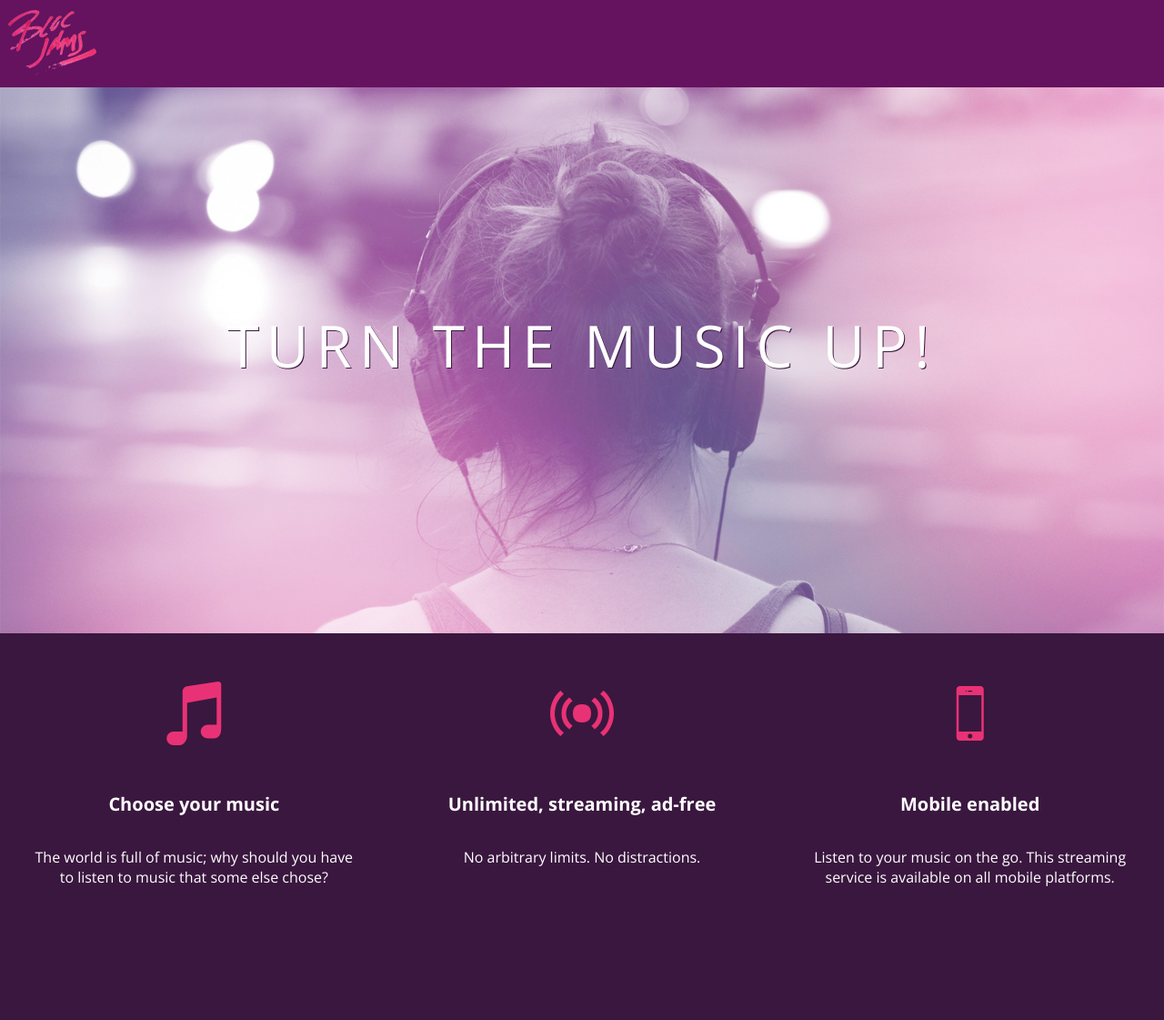
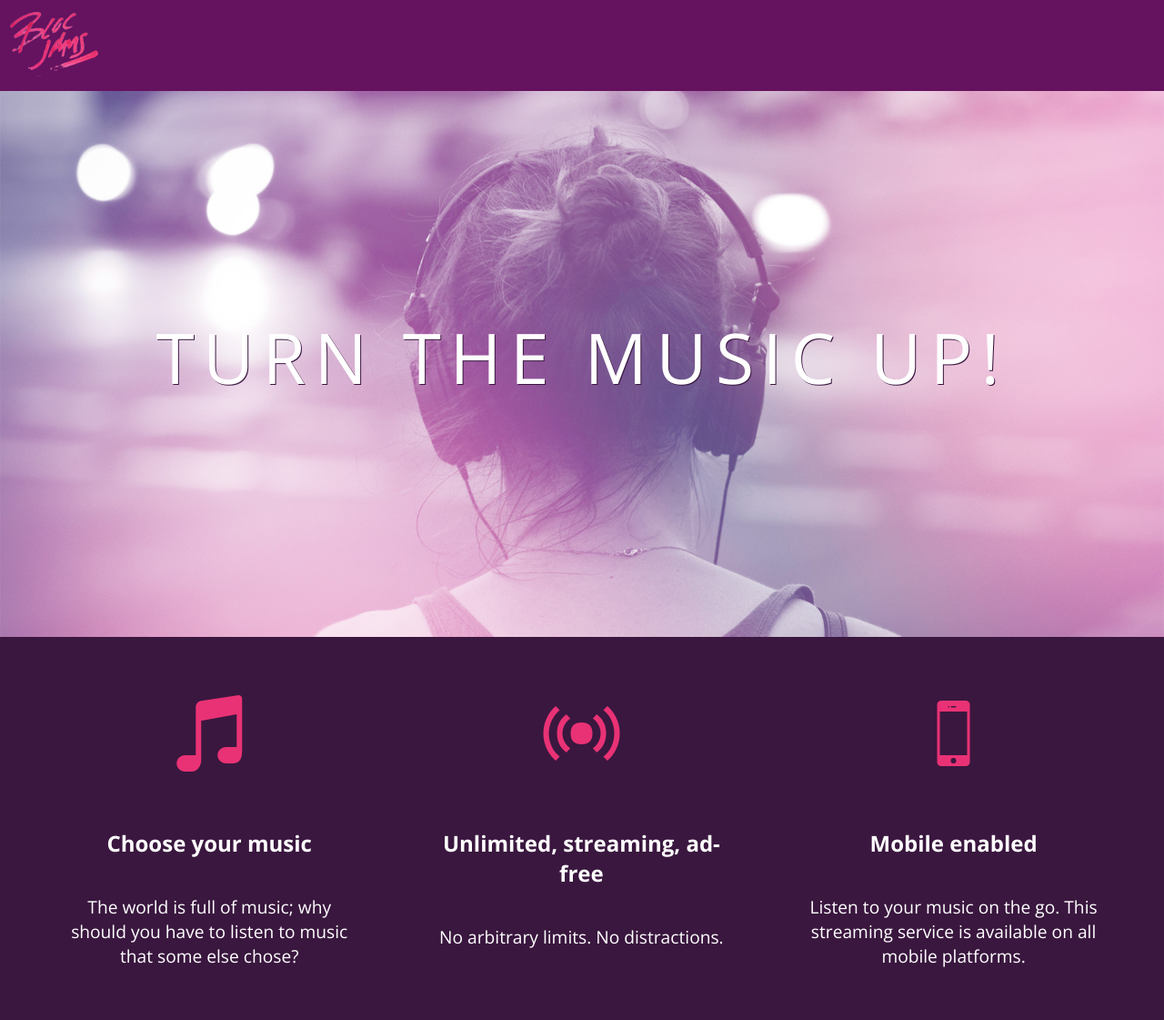
Before and after one commit to xlchip/bloc-jams2, a plain HTML site: page index.html in a window 1280 px wide. Shown: the whole page at 91% size. Before the commit the page ends 1023 px from the top, so only its background shows below. Drawn offline with nearby package versions, Linux system fonts and the light colour scheme.

Commit message:
checkpoint-8-responsiveness:completed

```diff
--- a/index.html
+++ b/index.html
@@ -2,10 +2,12 @@
 <html>
 	<head>
 		<title>Bloc Jams</title>
+		<meta name="viewport" content="width=device-width, initial-scale=1">
 		<link rel="stylesheet" type="text/css" href="http://fonts.googleapis.com/css?family=Open+Sans:400,800,600,700,300">
 		<link rel="stylesheet" type="text/css" href="http://code.ionicframework.com/ionicons/2.0.1/css/ionicons.min.css">
 		<link rel="stylesheet" type="text/css" href="styles/normalize.css">
 		<link rel="stylesheet" type="text/css" href="styles/main.css">
+		<link rel="stylesheet" type="text/css" href="styles/landing.css">
 	</head>
 	<body class="landing">
 		<nav class="navbar"><!--navigation bar-->
@@ -16,18 +18,18 @@
 			<h1 class="hero-title">Turn the music up!</h1>
 		</section>
 
-		<section class="selling-points"><!--selling points-->
-			<div class="point">
+		<section class="selling-points container"><!--selling points-->
+			<div class="point column third">
 				<span class="ion-music-note"></span>
 				<h5 class="point-title">Choose your music</h5>
 				<p class="point-description">The world is full of music; why should you have to listen to music that some else chose?</p>
 			</div>
-			<div class="point">
+			<div class="point column third">
 				<span class="ion-radio-waves"></span>
 				<h5 class="point-title">Unlimited, streaming, ad-free</h5>
 				<p class="point-description">No arbitrary limits. No distractions.</p>
 			</div>
-			<div class="point">
+			<div class="point column third">
 				<span class="ion-iphone"></span>
 				<h5 class="point-title">Mobile enabled</h5>
 				<p class="point-description">Listen to your music on the go.  This streaming service is available on all mobile platforms.</p>
--- /dev/null
+++ b/styles/landing.css
@@ -0,0 +1,59 @@
+body.landing {
+	background-color: rgb(58,23,63);
+}
+
+.navbar {
+	padding: .5rem;
+	background-color: rgb(101,18,95);
+}
+
+.navbar .logo {
+	position: relative;
+	left: 2rem;
+}
+
+.hero-content {
+	position: relative;
+	min-height: 600px;
+	background-image: url(../assets/images/bloc_jams_bg.jpg);
+	background-repeat: no-repeat;
+	background-position: center center;
+	background-size: cover;
+}
+
+.hero-content .hero-title {
+	position: absolute;
+	top: 40%;
+	-webkit-transform: translateY(-50%);
+	-moz-transform: translateY(-50%);
+	-ms-transform: translateY(-50%);
+	transform: translateY(-50%);
+	width: 100%;
+	text-align: center;
+	font-size: 4rem;
+	font-weight: 300;
+	text-transform: uppercase;
+	letter-spacing: .5rem;
+	text-shadow: 1px 1px 0px rgb(58,23,63);
+}
+
+.selling-points {
+	position: relative;
+}
+
+.point {
+	position: relative;
+	padding: 2rem;
+	text-align: center;
+}
+
+.point .point-title {
+	font-size: 1.25rem;
+}
+
+.ion-music-note,
+.ion-radio-waves,
+.ion-iphone {
+	color: rgb(233,50,117);
+	font-size: 5rem;
+}
--- a/styles/main.css
+++ b/styles/main.css
@@ -1,3 +1,8 @@
+*, *::before, *::after{
+	-moz-box-sizing: border-box;
+	-webkit-box-sizing: border-box;
+	box-sizing: border-box;
+}
 html {
 	height: 100%;
 	font-size: 100%;
@@ -9,69 +14,30 @@ body {
 	min-height: 100%;
 }
 
-body.landing {
-	background-color: rgb(58,23,63);
+/* For small screens */
+@media (min-width: 640px) {
+	html {font-size: 112%;}
+
+	.column{
+		float: left;
+		padding-left: 1rem;
+		padding-right: 1rem;
+	}
+
+	.colum.full {width:100%;}
+	.column.two-thirds {width:66.7%;}
+	.column.half {width:50%;}
+	.column.third {width:33.3%;}
+	.column.fourth {width:25%;}
+	.column.flow-opposite {float: right;}
 }
 
-.navbar {
-	padding: .5rem;
-	background-color: rgb(101,18,95);
+/* For larger screens */
+@media (min-width: 1024px) {
+	html {font-size:120%;}
 }
 
-.navbar .logo {
-	position: relative;
-	left: 2rem;
+.container {
+	margin: 0 auto;
+	max-width: 64rem;
 }
-
-.hero-content {
-	position: relative;
-	min-height: 600px;
-	background-image: url(../assets/images/bloc_jams_bg.jpg);
-	background-repeat: no-repeat;
-	background-position: center center;
-	background-size: cover;
-}
-
-.hero-content .hero-title {
-	position: absolute;
-	top: 40%;
-	-webkit-transform: translateY(-50%);
-	-moz-transform: translateY(-50%);
-	-ms-transform: translateY(-50%);
-	transform: translateY(-50%);
-	width: 100%;
-	text-align: center;
-	font-size: 4rem;
-	font-weight: 300;
-	text-transform: uppercase;
-	letter-spacing: .5rem;
-	text-shadow: 1px 1px 0px rgb(58,23,63);
-}
-
-.selling-points {
-	position: relative;
-	display: table;
-	width: 100%;
-	-webkit-box-sizing: border-box;
-	-moz-box-sizing: border-box;
-	box-sizing: border-box;
-}
-
-.point {
-	display: table-cell;
-	position: relative;
-	width: 33.3%;
-	padding: 2rem;
-	text-align: center;
-}
-
-.point .point-title {
-	font-size: 1.25rem;
-}
-
-.ion-music-note,
-.ion-radio-waves,
-.ion-iphone {
-	color: rgb(233,50,117);
-	font-size: 5rem;
-}
```
